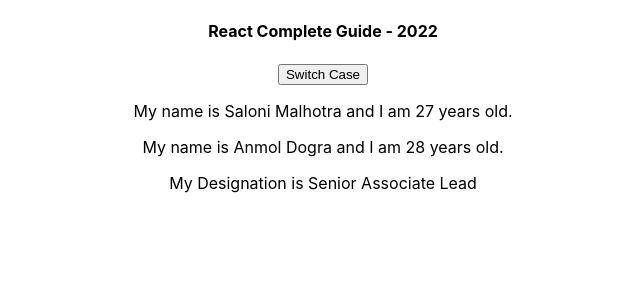
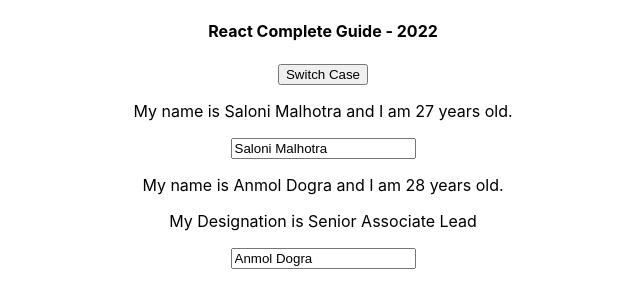
Before and after one commit to salonimalhotrawd/react-app, a React (Create React App) app: page / in a window 1280 px wide. Shown: the top 308 px of the page, without its empty margins (317-957 px from the left). Built offline with nearby package versions, Linux system fonts and the light colour scheme.

Commit message:
Integerate two way bindings in the react

```diff
--- a/src/App.js
+++ b/src/App.js
@@ -40,13 +40,21 @@
   }
 
   /**
-   * @method switchCaseHandler
-   * In this tradional function method the scope of this is undefined
+   * @method nameChangedHandler
+   * @param {*} event conatins event value
    */
-  // switchCaseHandler(){
-  //   console.log(this, 'I was clicked');
-  // }
-
+  nameChangedHandler = (event) => {
+    this.setState({
+      persons: [{
+        name: event.target.value,
+        age: 27
+      },
+      {
+        name: 'Anmol Bharat Dogra',
+        age: 29
+      }]
+    })
+  }
 
   render() {
     return (
@@ -54,34 +62,20 @@
         <h4>{this.state.title}</h4>
         {/* This is the tradional way of passing the parameters in the method and it is also the
         efficient way.It is cld function borrowing */}
-        <button className='btn btn-primary' onClick={this.switchCaseHandler.bind(this,'Anmol Bharat Dogra')}>Switch Case</button>
+        <button className='btn btn-primary' onClick={this.switchCaseHandler.bind(this, 'Anmol Bharat Dogra')}>Switch Case</button>
         <Person
           name={this.state.persons[0].name}
-          age={this.state.persons[0].age} />
+          age={this.state.persons[0].age}
+          changed={this.nameChangedHandler} />
 
-        {/* The Second way of passing the reference to the function is arrow function which basically takes an
-        anonmoyous function and return the response of the handler method but this is the inefficient method
-        as sometimes react render the application too often so try to use the bind approach as much as you can */}
         <Person
-            name={this.state.persons[1].name}
-            age={this.state.persons[1].age}
-            click={this.switchCaseHandler.bind(this,'Anmol!!!!')}>
+          name={this.state.persons[1].name}
+          age={this.state.persons[1].age}
+          click={this.switchCaseHandler.bind(this, 'Anmol!!!!')}>
           {this.state.designation}
         </Person>
       </div>
     )
-
-    /**
-     * This is what the code represent during compilation process in the React.
-     * We can pass the infinite number of parameters in the createElement Method
-     * 3 Paramters is mandatory
-     * First paramter represents the HTML element
-     * Second parameter represents the Object
-     * Third parameter represents the Message to display on to the UI
-     */
-    // return(
-    //   React.createElement('div',{className:'App'},React.createElement('h1',null, 'Hi, I/m a React app!!!!'))
-    // )
   }
 }
 
--- a/src/Person/Person.js
+++ b/src/Person/Person.js
@@ -23,6 +23,7 @@
         <div onClick={props.click}>
             <p>My name is {props.name} and I am {props.age} years old.</p>
             <p>{props.children}</p>
+            <input type="text" onChange={props.changed} value={props.name}/>
         </div>
     )
 }
```
